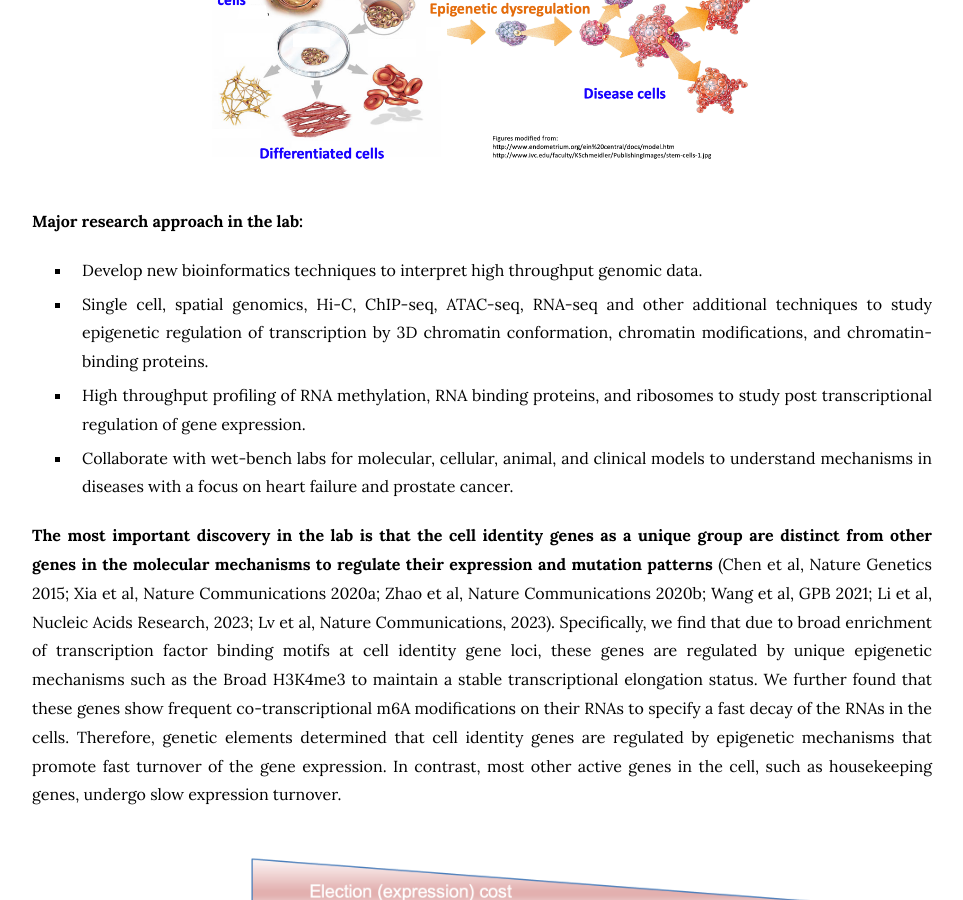
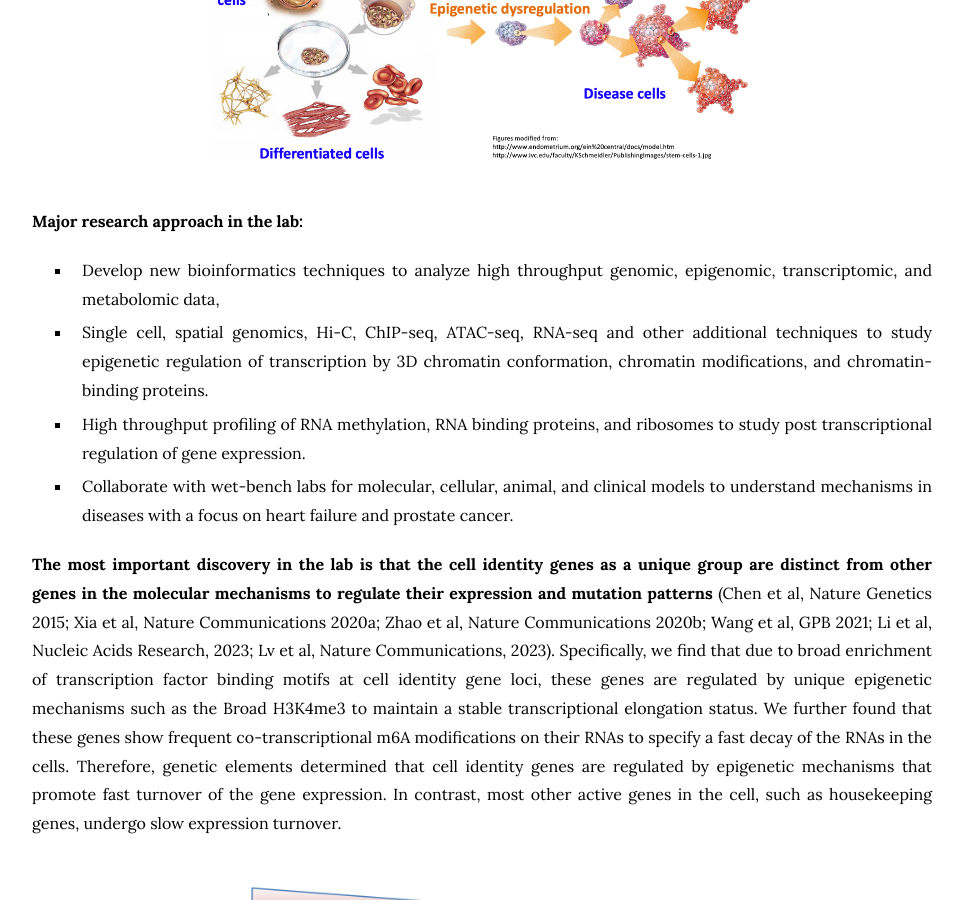
Before and after one commit to kaifuchenlab/kaifuchenlab.github.io, a Jekyll site: the page built from 1.research/index.md, in a window 1280 px wide and 900 px high, scrolled down 590 px. Shown: the whole window, without its empty margins (158-1121 px from the left). Built offline with Jekyll 4.4.1, drawn with Linux system fonts in a browser that asks for light colours.

Commit message:
Update index.md

```diff
--- a/1.research/index.md
+++ b/1.research/index.md
@@ -19,7 +19,7 @@ nav:
 
 **Major research approach in the lab:**
 
-- Develop new bioinformatics techniques to interpret high throughput genomic data.
+- Develop new bioinformatics techniques to analyze high throughput genomic, epigenomic, transcriptomic, and metabolomic data,
 
 - Single cell, spatial genomics, Hi-C, ChIP-seq, ATAC-seq, RNA-seq and other additional techniques to study epigenetic regulation of transcription by 3D chromatin conformation, chromatin modifications, and chromatin-binding proteins.
 
```
